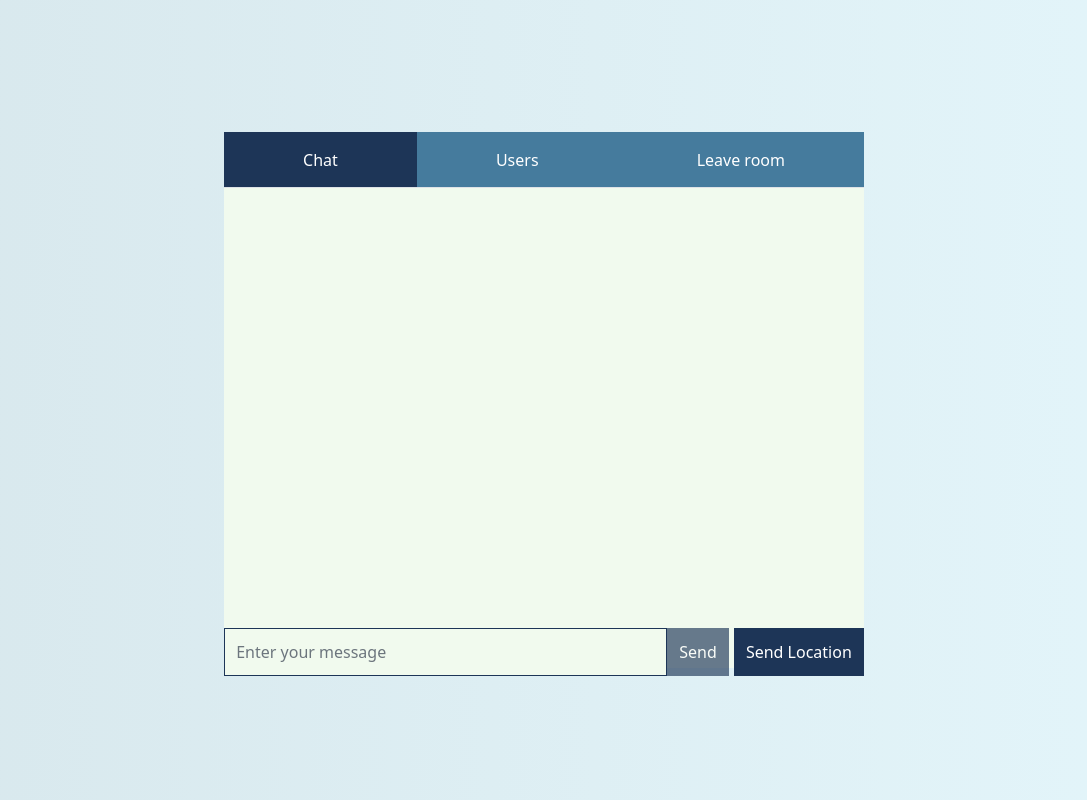
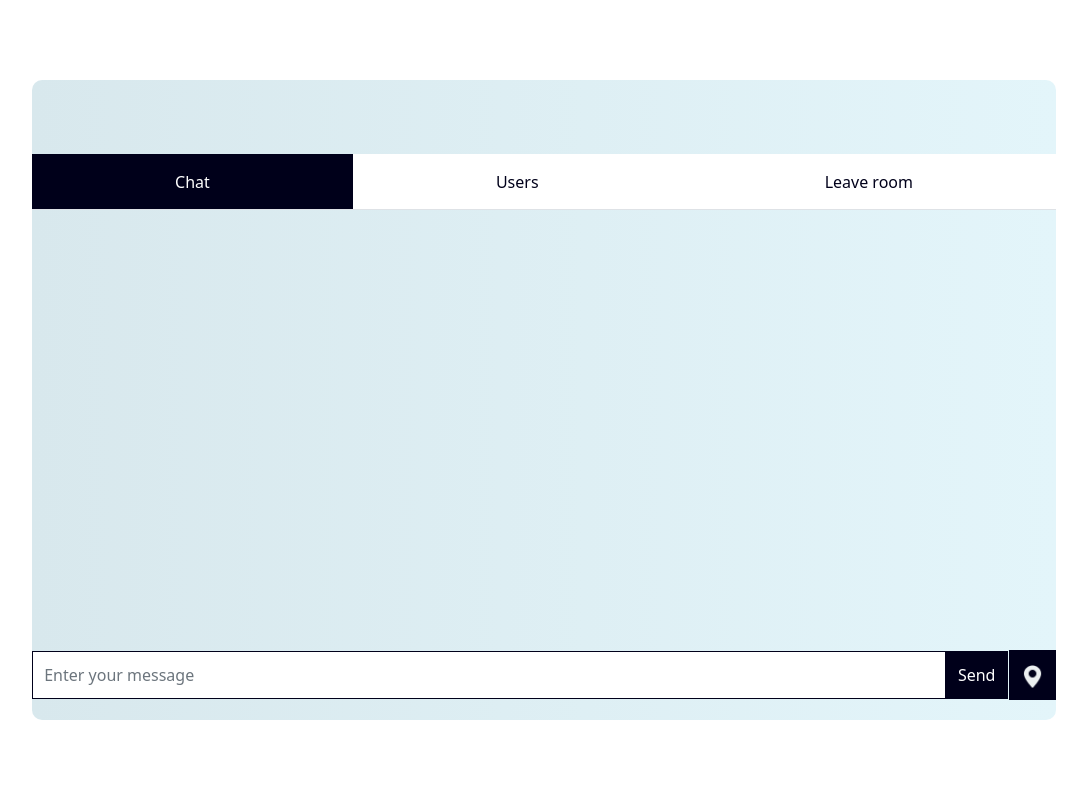
Before and after one commit to muhammadalsattar/Space, a website: page public/chat.html in a window 1280 px wide. Shown: the whole page, without its empty margins (96-1183 px from the left). Drawn offline with nearby package versions, Linux system fonts and the light colour scheme; no server answers.

Commit message:
Update UI

```diff
--- a/public/chat.html
+++ b/public/chat.html
@@ -6,14 +6,14 @@
     <meta name="viewport" content="width=device-width, initial-scale=1.0">
     <meta name="description" content="Discover the world of space.">
     <link rel="icon" href="assets/filled-circle.png">
-    <link rel="stylesheet" href="styles/style.css">
+    <link rel="stylesheet" href="styles/style1.css">
     <link href="https://cdn.jsdelivr.net/npm/bootstrap@5.1.3/dist/css/bootstrap.min.css" rel="stylesheet" integrity="sha384-1BmE4kWBq78iYhFldvKuhfTAU6auU8tT94WrHftjDbrCEXSU1oBoqyl2QvZ6jIW3" crossorigin="anonymous">
     <link rel="preconnect" href="https://fonts.googleapis.com">
     <link rel="preconnect" href="https://fonts.gstatic.com" crossorigin>
     <link href="https://fonts.googleapis.com/css2?family=Roboto+Mono:wght@100;200;400;600;700&display=swap" rel="stylesheet">
 </head>
 <body>
-    <main class="mx-auto">
+    <main>
         <div class="nav-tabs rounded-0">
             <ul class="nav nav-pills mb-3" id="pills-tab" role="tablist">
                 <li class="nav-item" role="presentation">
@@ -32,10 +32,10 @@
                 <div class="messages rounded-0"></div>
                 <div class="form-group">
                     <form>
-                        <input class="form-control rounded-0" id="message" type="text" name="message" placeholder="Enter your message">
-                        <input class="btn btn-primary rounded-0" type="submit" disabled name="submit" value="Send">
+                        <input class="form-control" required id="message" type="text" name="message" placeholder="Enter your message">
+                        <input class="btn btn-primary" type="submit" name="submit" value="Send">
                     </form>
-                    <button class="btn btn-primary rounded-0 text-truncate" id="send-location">Send Location</button>
+                    <button class="btn btn-primary text-truncate" id="send-location"><img src="assets/location.png"></button>
                 </div>
             </div>
             <div class="tab-pane fade" id="pills-users" role="tabpanel" aria-labelledby="pills-users-tab">
--- a/public/js/app.js
+++ b/public/js/app.js
@@ -2,7 +2,6 @@ const socket = io()
 let myPosition;
 const sendMessageForm = document.querySelector('form');
 const messageInput = sendMessageForm.elements.message;
-const formSubmit = sendMessageForm.elements.submit;
 const shareLocationButton = document.querySelector('#send-location');
 const urlParams = new URLSearchParams(location.search);
 const name = urlParams.get('name');
@@ -26,10 +25,10 @@ const roomDataTemplate = (users) => {
     for (let i = 0; i < users.length; i++) {
         const user = users[i];
         const userDiv = `
-        <div class="toast rounded-0" role="alert" aria-live="assertive" aria-atomic="true" style="display: block !important; margin: .8em; width: 95% !important;">
+        <div class="toast rounded-0" role="alert" aria-live="assertive" aria-atomic="true" style="display: block !important; margin: .3em; width: 95% !important;">
             <div class="toast-header">
-                <img src="/assets/filled-circle.png" class="rounded me-2" alt="active status" style="width: .8em;">
-                <strong class="me-auto">${user.name}</strong>
+                <img src="/assets/filled-circle.png" class="rounded me-2" alt="active status" style="width: 1em;">
+                <h4 class="me-auto">${user.name}</h4>
             </div>
         </div>
         `;
@@ -49,20 +48,12 @@ socket.emit('join', { name, room}, (error) => {
         location.href = '/';
     }
 });
-messageInput.addEventListener('keyup', (e) => {
-    if (messageInput.value.length > 0) {
-        formSubmit.disabled = false;
-    } else {
-        formSubmit.disabled = true;
-    }
-});
 document.querySelector('form').addEventListener('submit', (e) => {
     e.preventDefault()
     const message = e.target.elements.message.value
     socket.emit('sendMessage', message, ()=>{
         messageInput.value = '';
         messageInput.focus();
-        formSubmit.disabled = true;
     });
 })
 
--- /dev/null
+++ b/public/styles/style1.css
@@ -0,0 +1,143 @@
+body {
+    background-color: #f5f5f5;;
+    margin: 0;
+    padding: 0;
+    font-family: 'Noto Sans', sans-serif !important;
+    color: #00001a !important;
+    font-weight: 300 !important;
+    display: flex;
+    flex-direction: column;
+    align-items: center !important;
+    justify-content: center !important;
+    height: 100vh;
+}
+main{
+    display: flex;
+    flex-direction: column;
+    flex-wrap: wrap !important;
+    justify-content: center;
+    align-items: center;
+    height: 80vh;
+    background-image: linear-gradient(to right, #D8E8ED , #E3F5FA) !important;
+    width: 80vw;
+    border-radius: 10px;
+}
+.nav-tabs{
+    width: 100%;
+}
+.nav-tabs ul {
+    margin: 0;
+    width: 100%;
+    height: 100%;
+    display: flex;
+    justify-content: space-evenly;
+    align-items: center;
+    flex-direction: row;
+    padding: 0;
+}
+.nav-tabs ul li{
+    margin: 0;
+    height: 100%;
+    flex-grow: 1;
+    padding: 0;
+}
+.nav-tabs ul li button{
+    text-align: center;
+    width: 100%;
+    height: 100%;
+    border-radius: 0% !important;
+    background-color: #ffffff!important;
+    color: #00001a !important;
+}
+.nav-tabs ul li button.active{
+    background-color: #00001a!important;
+    color: #ffffff!important;
+}
+a{
+    color: #fff;
+    text-decoration: none !important;
+}
+.tab-content{
+    height: 68%;
+    width: 100%;
+    margin: 0;
+}
+.tab-content #pills-users {
+    height: 60vh;
+    margin: 0;
+}
+#pills-users #users {
+    height: 100%;
+    display: flex;
+    flex-direction: column;
+    background-color: transparent !important;
+}
+#pills-users #users *{
+    background-color: transparent !important;
+    border: none;
+    box-shadow: none;
+    color: #00001a;
+}
+.messages {
+    flex-grow: 1;
+    overflow: auto;
+    padding: 10px;
+    height: 55vh;
+}
+.form-group{
+    display: flex;
+    flex-direction: row;
+    justify-content: space-evenly;
+    align-items: center;
+}
+.form-group form{
+    flex-grow: 2;
+    display: flex;
+    flex-direction: row;
+}
+.form-group form input, .form-group button{
+    padding: .7em;
+    border-radius: 0% !important;
+}
+.form-group .btn{
+    background-color: #00001a!important;
+    border: 1px solid #00001a!important;
+}
+.form-group #message{
+    background-color: #ffffff;
+    border: 1px solid #00001a !important;
+}
+#send-location{
+    margin-left: .1em;
+}
+#send-location img {
+    width: 1.4em;
+}
+.form-group #message:focus{
+    background-color: #ffffff;
+    border: 1px solid #00001a !important;
+    outline: 0 !important;
+    box-shadow: none !important;
+}
+
+@media only screen and (max-width: 767px) {
+    .row-1{
+        width: 80vw;
+    }
+    .row-2{
+        width: 80vw;
+    }
+    .row-1 img{
+        width: 90%;
+    }
+}
+@media only screen and (max-width: 825px) {
+    main {
+        width: 80vw;
+    }
+}
+@media only screen and (max-width: 515px) {
+    main {
+        width: 95vw;
+    }
+}
```
Also changed, not shown: public/assets/location.png (added).
